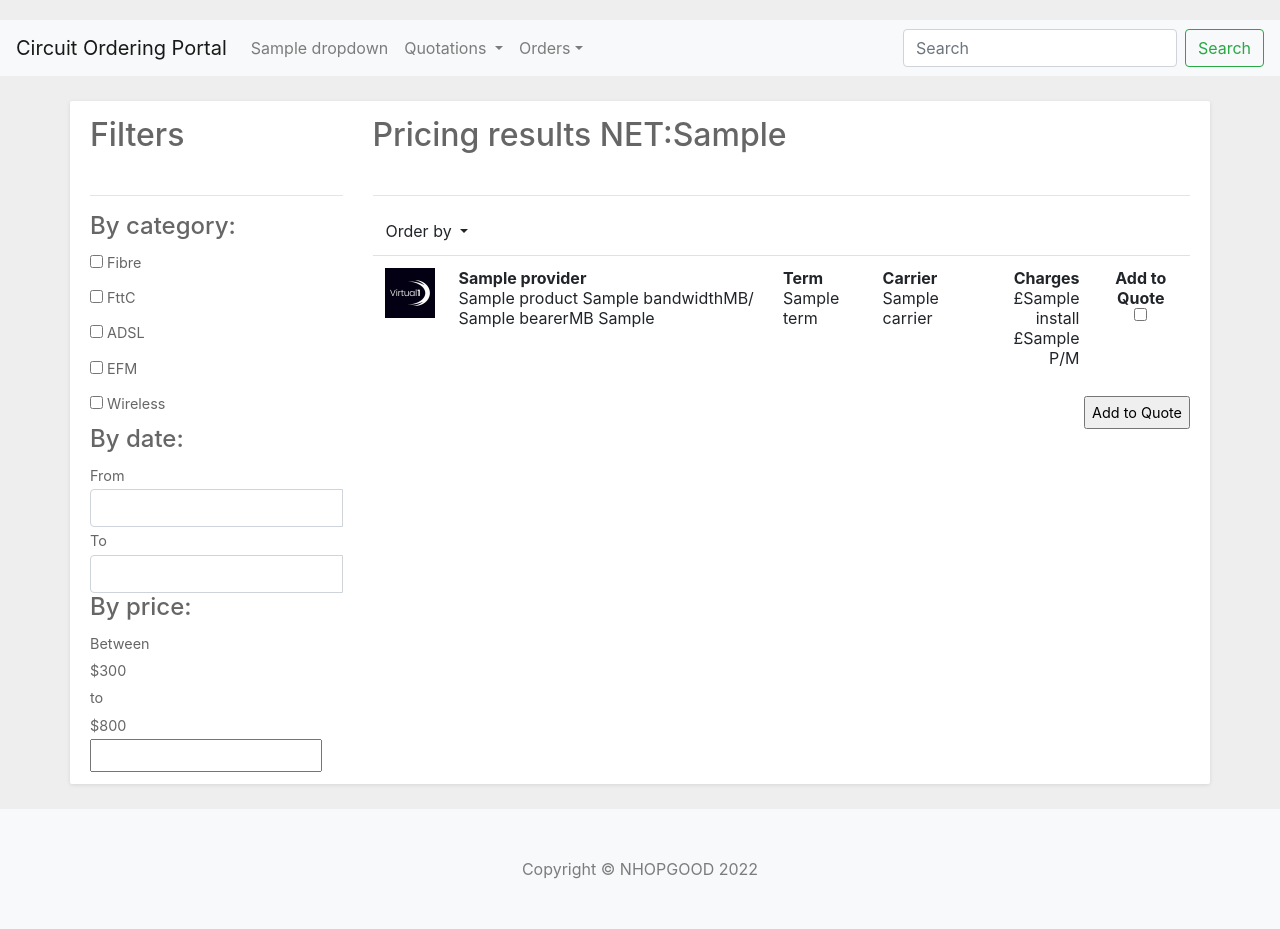
After one commit to SirHoppington/circuitorderingtool, a Python web app: template flask-image/app/Orders/templates/order_confirmation.html in a window 1280 px wide. The commit adds this page. Run offline with Jinja, Linux system fonts and the light colour scheme; the template is opened without the code that fills it: most values are stand-ins (such as "Sample title", 1, 10 or a date in 2020); some libraries are stand-ins or nearby versions.

```diff
--- a/flask-image/app/Models/association_table.py
+++ b/flask-image/app/Models/association_table.py
@@ -70,7 +70,7 @@ class ProviderQuote(db.Model):
                            nullable=False)
 
     #quotes = db.relationship('Quotation', secondary=quote_table, backref=db.backref('quote_associated', lazy="dynamic"))
-    #orders = db.relationship('Order', secondary=quote_table, backref=db.backref('order_associated', lazy="dynamic"))
+    #orders = db.relationship('Orders', secondary=quote_table, backref=db.backref('order_associated', lazy="dynamic"))
 
     def __init__(self, quoteReference, provider):
         self.quoteReference = quoteReference,
--- /dev/null
+++ b/flask-image/app/Orders/templates/order_confirmation.html
@@ -0,0 +1,200 @@
+{% extends 'base.html' %}
+
+{% block head %}
+       <style>
+    .codeMirror-scroll{
+        height: 100%;
+        min-height: 60%;
+    }
+	.button {
+		display:block;
+		width: 100%;
+}
+ul {
+  list-style: none;
+}
+.select {
+text-align: center
+    }
+.image {
+    max-height: 100%;
+    height: auto;
+}
+
+    body{margin-top:20px;
+background:#eee;
+}
+
+.btn {
+    margin-bottom: 5px;
+}
+
+.grid {
+    position: relative;
+    width: 100%;
+    background: #fff;
+    color: #666666;
+    border-radius: 2px;
+    margin-top: 25px;
+    margin-bottom: 25px;
+    box-shadow: 0px 1px 4px rgba(0, 0, 0, 0.1);
+}
+
+.grid .grid-body {
+    padding: 15px 20px 12px 20px;
+    font-size: 0.9em;
+    line-height: 1.9em;
+}
+
+.search table tr td.rate {
+    color: #f39c12;
+    line-height: 50px;
+}
+
+.search table tr:hover {
+    cursor: pointer;
+}
+
+.search table tr td.image {
+	width: 50px;
+}
+
+.search table tr td img {
+	width: 50px;
+	height: 50px;
+}
+
+.search table tr td.rate {
+	color: #f39c12;
+	line-height: 50px;
+}
+
+
+
+</style>
+
+{% endblock %}
+
+{% block content %}
+    <div class="container">
+<div class="row">
+  <!-- BEGIN SEARCH RESULT -->
+  <div class="col-md-13">
+    <div class="grid search">
+      <div class="grid-body">
+        <div class="row">
+          <!-- BEGIN FILTERS -->
+          <div class="col-md-3">
+              <h2 class="grid-title"> <div class="float-left">Filters</div></h2>
+              <br>
+              <br>
+            <hr>
+
+            <!-- BEGIN FILTER BY CATEGORY -->
+            <h4>By category:</h4>
+            <div class="checkbox">
+              <label><input type="checkbox" class="icheck"> Fibre</label>
+            </div>
+            <div class="checkbox">
+              <label><input type="checkbox" class="icheck"> FttC</label>
+            </div>
+            <div class="checkbox">
+              <label><input type="checkbox" class="icheck"> ADSL</label>
+            </div>
+            <div class="checkbox">
+              <label><input type="checkbox" class="icheck"> EFM</label>
+            </div>
+            <div class="checkbox">
+              <label><input type="checkbox" class="icheck"> Wireless</label>
+            </div>
+            <!-- END FILTER BY CATEGORY -->
+
+            <div class="padding"></div>
+
+            <!-- BEGIN FILTER BY DATE -->
+            <h4>By date:</h4>
+            From
+            <div class="input-group date form_date" data-date="2014-06-14T05:25:07Z" data-date-format="dd-mm-yyyy" data-link-field="dtp_input1">
+              <input type="text" class="form-control">
+              <span class="input-group-addon bg-blue"><i class="fa fa-th"></i></span>
+            </div>
+            <input type="hidden" id="dtp_input1" value="">
+
+            To
+            <div class="input-group date form_date" data-date="2014-06-14T05:25:07Z" data-date-format="dd-mm-yyyy" data-link-field="dtp_input2">
+              <input type="text" class="form-control">
+              <span class="input-group-addon bg-blue"><i class="fa fa-th"></i></span>
+            </div>
+            <input type="hidden" id="dtp_input2" value="">
+            <!-- END FILTER BY DATE -->
+
+            <div class="padding"></div>
+
+            <!-- BEGIN FILTER BY PRICE -->
+            <h4>By price:</h4>
+            Between <div id="price1">$300</div> to <div id="price2">$800</div>
+            <div class="slider-primary">
+              <div class="slider slider-horizontal" style="width: 152px;"><div class="slider-track"><div class="slider-selection" style="left: 30%; width: 50%;"></div><div class="slider-handle round" style="left: 30%;"></div><div class="slider-handle round" style="left: 80%;"></div></div><div class="tooltip top hide" style="top: -30px; left: 50.1px;"><div class="tooltip-arrow"></div><div class="tooltip-inner">300 : 800</div></div><input type="text" class="slider" value="" data-slider-min="0" data-slider-max="1000" data-slider-step="1" data-slider-value="[300,800]" data-slider-tooltip="hide"></div>
+            </div>
+            <!-- END FILTER BY PRICE -->
+          </div>
+          <!-- END FILTERS -->
+          <!-- BEGIN RESULT -->
+          <div class="col-md-9">
+              <h2 class="grid-title"><div class="float-left">Pricing results NET:{{net_ref}}</div></h2>
+            <br>
+            <br>
+            <hr>
+            <div class="padding"></div>
+
+            <div class="row">
+              <!-- BEGIN ORDER RESULT -->
+              <div class="col-sm-6">
+                <div class="btn-group">
+                  <button type="button" class="btn btn-default dropdown-toggle" data-toggle="dropdown">
+                    Order by <span class="caret"></span>
+                  </button>
+                  <ul class="dropdown-menu" role="menu">
+                    <li><a href="#">Provider</a></li>
+                    <li><a href="#">Term - shortest</a></li>
+                    <li><a href="#">Term - longest</a></li>
+                    <li><a href="#">Cost - cheapest</a></li>
+                  </ul>
+                </div>
+              </div>
+              <!-- END ORDER RESULT -->
+
+              <div class="col-md-6 text-right">
+                <div class="btn-group">
+                  <button type="button" class="btn btn-default active"><i class="fa fa-list"></i></button>
+                  <button type="button" class="btn btn-default"><i class="fa fa-th"></i></button>
+                </div>
+              </div>
+            </div>
+    <div class="table-responsive"></div>
+          <form method="POST" action="{{ url_for('customer_quote.add_quote', net=net_ref) }}">
+              <table class="table table-hover">
+      <tbody>
+              {% for quote in pricing %}
+      <tr>
+          <td class="image"><img src="/static/imgs/virtual1.jpg" alt=""></td>
+          <td class="provider"><strong>{{ quote[0].provider }}</strong><br>{{ quote[1].product}} {{ quote[1].bandwidth}}MB/
+          {{ quote[1].bearer}}MB {{ quote[1].accessType}}</td>
+          <td class="Term"><strong>Term</strong><br>{{ quote[1].term}} </td>
+          <td class="Carrier"><strong>Carrier</strong><br>{{ quote[1].carrier}} </td>
+          <td class="price text-right"><strong>Charges</strong><br>£{{ quote[1].installCharges}} install<br>£{{ quote[1].monthlyFees}} P/M </td>
+          <td class="select"><strong>Add to Quote</strong></strong><br><input type="checkbox" name="prod_id" value={{ quote[1].id }}> </td>
+      </tr>
+      {% endfor %}
+      </tbody>
+          </table>
+                    <div class="float-right"><input type="submit" value="Add to Quote"/></div>
+              </form>
+          </div>
+        </div>
+      </div>
+    </div>
+  </div>
+</div>
+    </div>
+{% endblock %}
--- a/flask-image/app/Quote/quote.py
+++ b/flask-image/app/Quote/quote.py
@@ -8,7 +8,7 @@ class NewQuote:
     def __init__(self):
         pass
 
-    def run(self, postcode, filters, reference, name, email):
+    def run(self, postcode,bandwidths, filters, reference, name, email):
 
         # try V1 API:
         new_quote = add_customer( postcode, reference, "Not ordered", name, email)
@@ -28,14 +28,14 @@ class NewQuote:
         ## Add try/except for future provider Quotation APIs.
         if "BT Wholesale" in filters["suppliers"]:
             try:
-                btw_response = btw_test_api.get_quote(postcode, filters)
+                btw_response = btw_test_api.get_quote(postcode, bandwidths, filters)
                 if btw_response.content["code"] == "41:":
                     btw_test_api.fetch_access_token()
                     btw_response = btw_test_api.get_quote(postcode, filters)
                     add_btw_quote(btw_response, new_quote[0], new_quote[1], new_quote[2])
             except Exception:
                 btw_test_api.fetch_access_token()
-                btw_response = btw_test_api.get_quote(postcode, filters)
+                btw_response = btw_test_api.get_quote(postcode, bandwidths, filters)
                 add_btw_quote(btw_response, new_quote[0], new_quote[1], new_quote[2])
         try:
             net_ref = new_quote[0].net
--- a/flask-image/app/Quote/quote_routes.py
+++ b/flask-image/app/Quote/quote_routes.py
@@ -14,7 +14,7 @@ customer_quote = Blueprint('customer_quote', __name__, template_folder='template
 def new_quote():
     form = NewQuote()
     if request.method == 'POST':
-        quote_request = pricing.run(form.postcode.data, form.data, form.net.data, form.customer_name.data, form.customer_email.data)
+        quote_request = pricing.run(form.postcode.data, form.bandwidths.data, form.data, form.net.data, form.customer_name.data, form.customer_email.data)
         supplier_pricing = get_provider_pricing(quote_request)
         return render_template("view_provider_pricing.html",pricing=supplier_pricing, net_ref=quote_request)
     else:
--- a/flask-image/app/__init__.py
+++ b/flask-image/app/__init__.py
@@ -23,7 +23,7 @@ def create_app(config_name=None):
     login_manager.login_view='login.log_in'
     login_manager.init_app(app)
 
-    from app.Order.order_routes import order
+    from app.Orders.order_routes import order
     app.register_blueprint(order)
 
     from app.Pricing.pricing_routes import provider_pricing
--- a/flask-image/app/queries.py
+++ b/flask-image/app/queries.py
@@ -54,7 +54,7 @@ def get_quotation_products(ref):
 #Search ProviderQuote, Quotation and order table for all results
 def get_all_orders():
     result = db.session.query(ProviderQuote, Quotation, Order).filter(
-        (NetRef.quotation_net == Quotation.net) & (NetRef.provider_id == ProviderQuote.id)& (NetRef.order_id == Order.id) & (Order.status == "Order requested")).all()
+        (NetRef.quotation_net == Quotation.net) & (NetRef.provider_id == ProviderQuote.id)& (NetRef.order_id == Order.id) & (Order.status == "Orders requested")).all()
     return result
 
 #Search ProviderQuote and Quotation table for v1 pricing
@@ -108,6 +108,7 @@ def add_v1_quote(panda, supplier_ref, new_quote, new_order, existing_customer):
 
 def add_btw_quote(response,new_quote, new_order, existing_customer):
     dict = response.json()
+    print(dict)
     bt_ref = dict["id"]
     print(bt_ref)
     btw_quote = ProviderQuote(quoteReference=bt_ref, provider="BT Wholesale")
@@ -154,6 +155,6 @@ def remove_product_from_quote(product):
 def send_quote_to_order(product):
     order = search_net_order(product)
     print(order.status)
-    order.status = "Order requested"
+    order.status = "Orders requested"
     db.session.commit()
     return True
```
Also changed, not shown: flask-image/app/Order/order.py (deleted, +0 -53 lines), flask-image/app/Orders/order_routes.py (renamed from flask-image/app/Order/order_routes.py, +9 -3 lines), flask-image/app/Orders/orders.py (added, +35 -0 lines), flask-image/app/Orders/templates/place_order.html (renamed from flask-image/app/Order/templates/place_order.html, +15 -56 lines), flask-image/app/api/provider.py (+49 -26 lines), flask-image/app/forms.py (+5 -5 lines), flask-image/app/utilities.py (+32 -0 lines), flask-image/app/Orders/__init__.py (added), flask-image/app/Orders/templates/view_orders.html (renamed from flask-image/app/Order/templates/view_orders.html), flask-image/app/static/imgs/virtual1.jpg (added).
